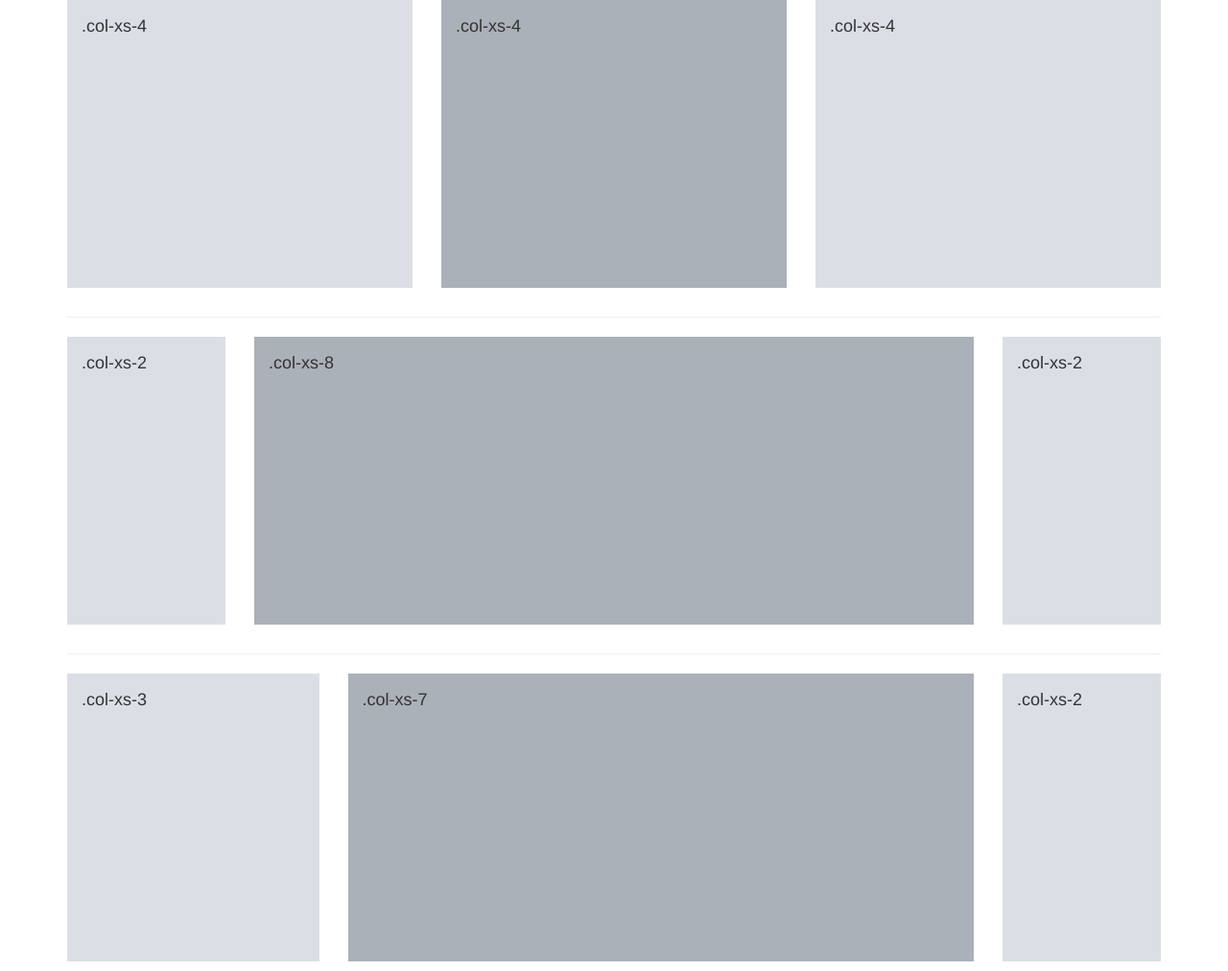
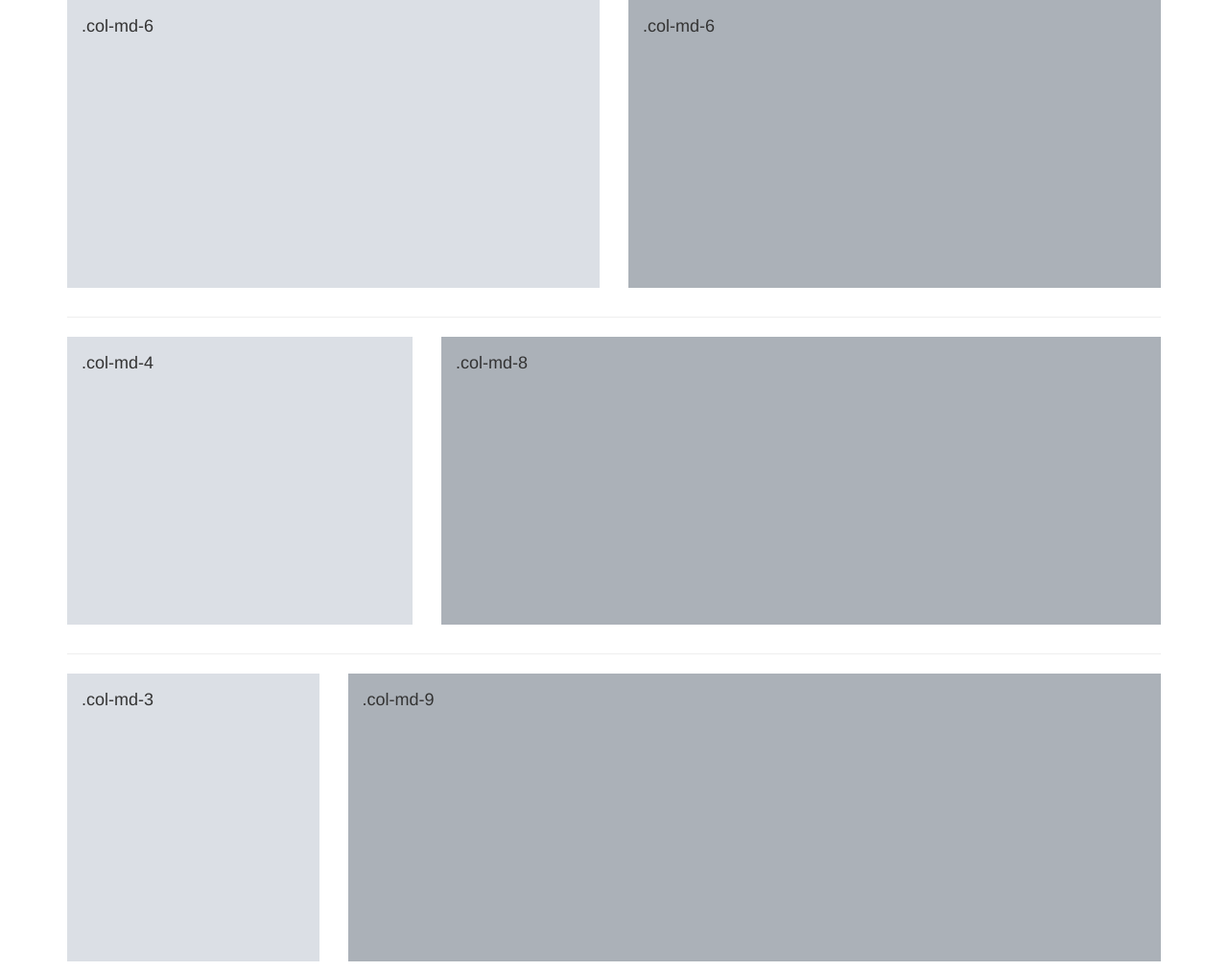
Before and after one commit to AABoachie/Bootstrap-Play, an Angular app in the folder ng-bootstrap-play/: page / in a window 1280 px wide. Shown: the whole page at 96% size. Built offline with nearby package versions, Linux system fonts and the light colour scheme.

Commit message:
another layout

```diff
--- a/ng-bootstrap-play/src/app/app.component.html
+++ b/ng-bootstrap-play/src/app/app.component.html
@@ -7,55 +7,40 @@
   <body>
     <div class="container">
       <div class="row">
-        <div class="col-xs-4">
+        <div class="col-md-6 ">
           <div class="demo-content">
-            .col-xs-4
+            .col-md-6
           </div>
         </div>
-        <div class="col-xs-4">
+        <div class="col-md-6">
           <div class="demo-content bg-alt">
-            .col-xs-4
-          </div>
-        </div>
-        <div class="col-xs-4">
-          <div class="demo-content">
-            .col-xs-4
+            .col-md-6
           </div>
         </div>
       </div>
       <hr>
       <div class="row">
-        <div class="col-xs-2">
+        <div class="col-md-4">
           <div class="demo-content">
-            .col-xs-2
+            .col-md-4
           </div>
         </div>
-        <div class="col-xs-8">
+        <div class="col-md-8">
           <div class="demo-content bg-alt">
-            .col-xs-8
-          </div>
-        </div>
-        <div class="col-xs-2">
-          <div class="demo-content">
-            .col-xs-2
+            .col-md-8
           </div>
         </div>
       </div>
       <hr>
       <div class="row">
-        <div class="col-xs-3">
+        <div class="col-md-3">
           <div class="demo-content">
-            .col-xs-3
+            .col-md-3
           </div>
         </div>
-        <div class="col-xs-7">
+        <div class="col-md-9">
           <div class="demo-content bg-alt">
-            .col-xs-7
-          </div>
-        </div>
-        <div class="col-xs-2">
-          <div class="demo-content">
-            .col-xs-2
+            .col-md-9
           </div>
         </div>
       </div>
```
